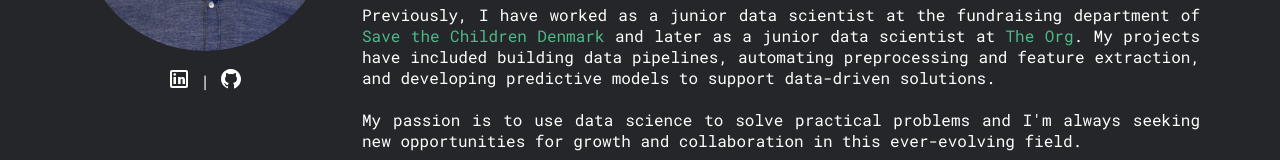
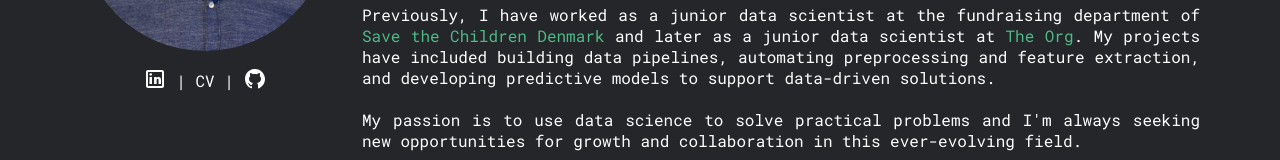
Before and after one commit to wdmdev/william-marstrand, a Next.js app: page / in a window 1280 px wide. Shown: the part 384-544 px from the top of the page. Built offline with nearby package versions, Linux system fonts and the light colour scheme.

Commit message:
Added cv

```diff
--- a/components/About.tsx
+++ b/components/About.tsx
@@ -20,10 +20,13 @@ export default function About() {
                                 <Image src="/icons/linkedin.svg" width={24} height={24} alt="linkedin-icon" />
                             </a>
                         <p>&nbsp;|&nbsp;</p>
+                            <a href="/files/cv-william-marstrand.pdf" target="_blank" rel="noreferrer" className="link">
+                                CV
+                            </a>
+                        <p>&nbsp;|&nbsp;</p>
                             <a href="https://github.com/wdmdev" target="_blank" rel="noreferrer">
                                 <Image src="/icons/github.svg" width={24} height={24} alt="github-icon" />
                             </a>
-
                     </div>
                 </div>
                 <div className="flex-full about-text">
--- a/styles/globals.css
+++ b/styles/globals.css
@@ -29,6 +29,9 @@ h1, h2, h3, h4, h5, h6, p {
   color: #777777;
 }
 .green {
+  color: #4dba87;
+}
+.link:hover {
   color: #4dba87;
 }
 .flex {
```
Also changed, not shown: 1 other file (tests, documents, lock files or other folders).
